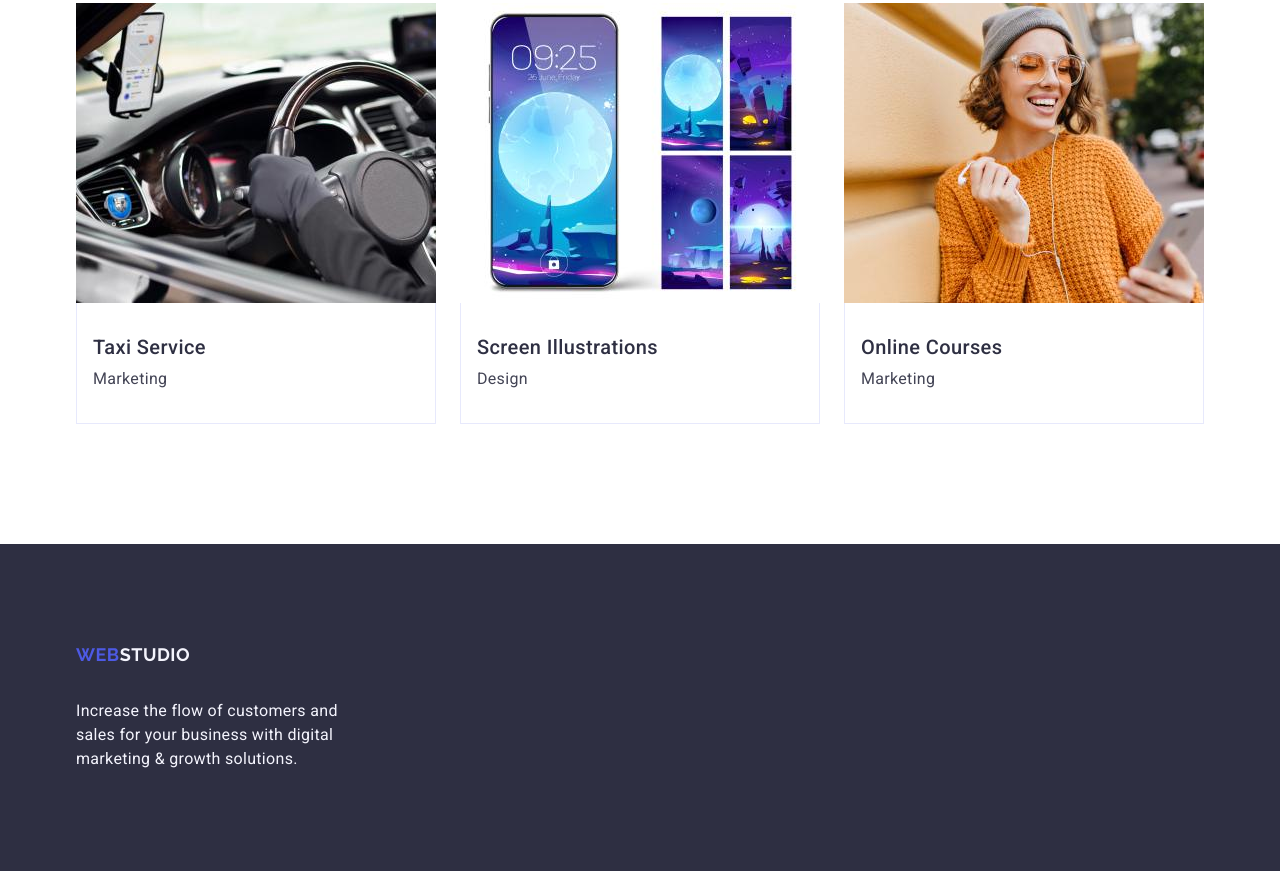
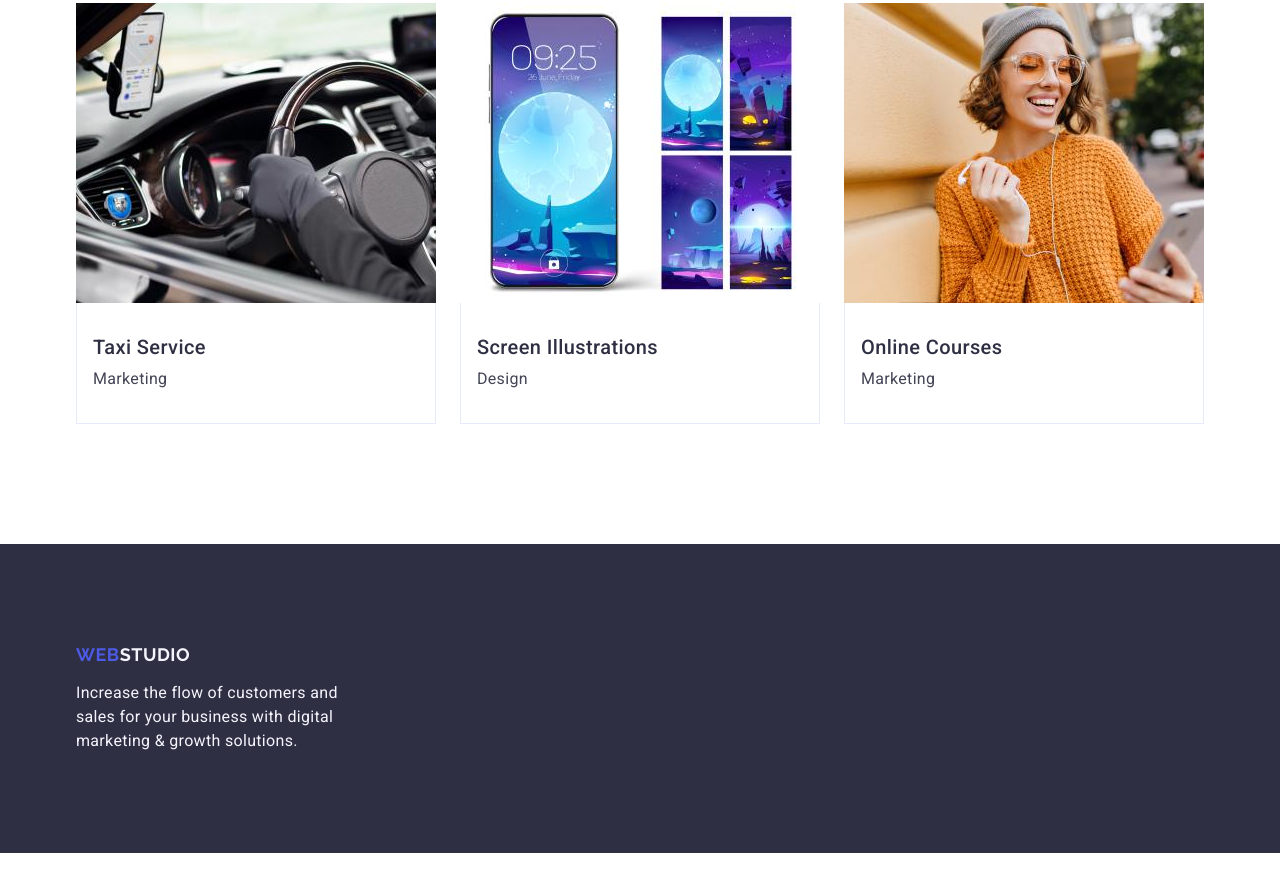
Before and after one commit to OleksandrVegera/goit-markup-hw-03, a plain HTML site: page index.html in a window 1280 px wide. Shown: the part 2468-3339 px from the top of the page. Drawn offline with nearby package versions, Linux system fonts and the light colour scheme.

Commit message:
Update styles.css

```diff
--- a/css/styles.css
+++ b/css/styles.css
@@ -345,9 +345,7 @@ img {
 }
 
 .page-footer .container {
-  display: flex;
   flex-direction: column;
-  row-gap: 17.5px;
 }
 
 .footer-logo-link {
```
